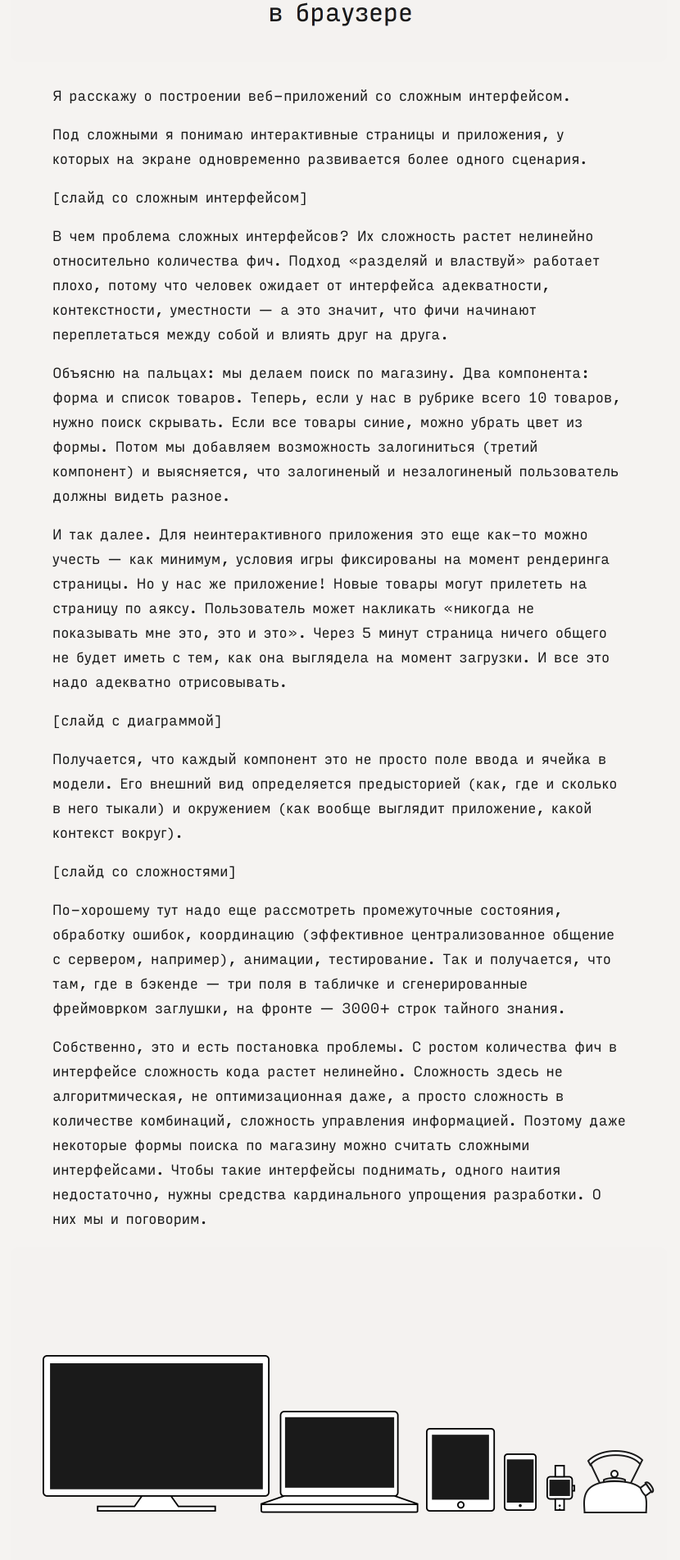
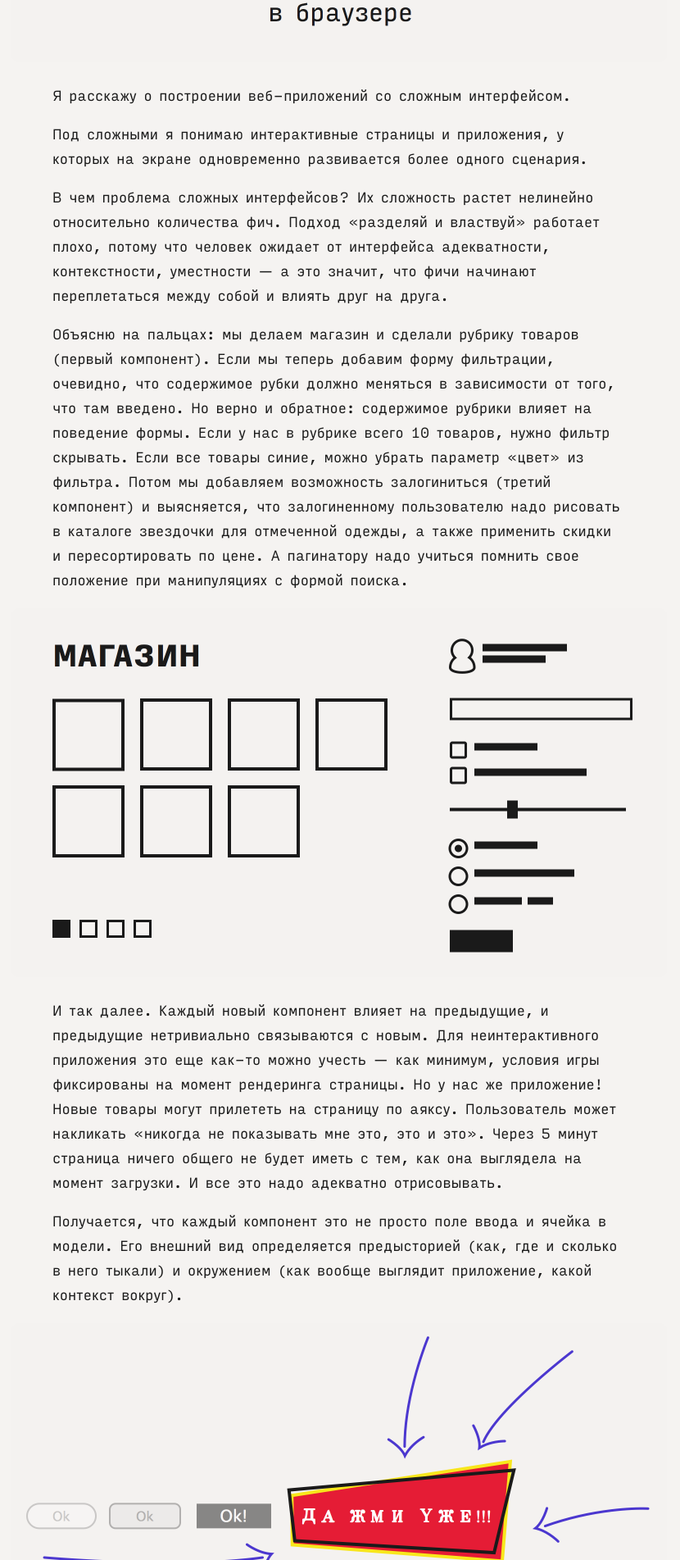
Before and after one commit to tonsky/tonsky.github.io, a Jekyll site: the page built from talks/2015-codefest/index.md, in a window 1280 px wide. Shown: the part 523-2426 px from the top of the page at 82% size, without its empty margins (226-1056 px from the left). Built offline with Jekyll 4.4.1, drawn with Linux system fonts in a browser that asks for light colours; some of the changed text lies outside the part shown.

Commit message:
more, more slides

```diff
--- a/_layouts/talk.html
+++ b/_layouts/talk.html
@@ -150,15 +150,20 @@
           window.innerHeight >= window.innerWidth * 9 / 16
             ? window.innerWidth
             : window.innerHeight * 16 / 9;
+        var scale  = width / el.clientWidth;
+        // var height = scale * el.clientHeight;
 
         q(".slide").forEach(function(slide){
           slide.style.width = width + "px";
+          slide.defaultHeight = slide.clientHeight;
+          slide.style.height = slide.clientHeight * scale + "px";
           slide.style.marginLeft = "" + (350 - width/2) + "px";
         });
         mode = "presentation";
       } else {
         q(".slide").forEach(function(slide){
           slide.style.width = "800px";
+          slide.style.height = slide.defaultHeight + "px";
           slide.style.marginLeft = "-50px";
         });
         mode = "normal";
--- a/talk.css
+++ b/talk.css
@@ -33,6 +33,7 @@ body {
 
 .slide {
   width: 800px;
+  height: 450px;
   border-radius: 10px;
   margin-left: -50px;
 }
--- a/talks/2015-codefest/index.md
+++ b/talks/2015-codefest/index.md
@@ -10,19 +10,17 @@ summary: "Какие проблемы решает функциональное
 
 Под сложными я понимаю интерактивные страницы и приложения, у которых на экране одновременно развивается более одного сценария.
 
-[слайд со сложным интерфейсом]
-
 В чем проблема сложных интерфейсов? Их сложность растет нелинейно относительно количества фич. Подход «разделяй и властвуй» работает плохо, потому что человек ожидает от интерфейса адекватности, контекстности, уместности — а это значит, что фичи начинают переплетаться между собой и влиять друг на друга.
 
-Объясню на пальцах: мы делаем поиск по магазину. Два компонента: форма и список товаров. Теперь, если у нас в рубрике всего 10 товаров, нужно поиск скрывать. Если все товары синие, можно убрать цвет из формы. Потом мы добавляем возможность залогиниться (третий компонент) и выясняется, что залогиненый и незалогиненый пользователь должны видеть разное.
+Объясню на пальцах: мы делаем магазин и сделали рубрику товаров (первый компонент). Если мы теперь добавим форму фильтрации, очевидно, что содержимое рубки должно меняться в зависимости от того, что там введено. Но верно и обратное: содержимое рубрики влияет на поведение формы. Если у нас в рубрике всего 10 товаров, нужно фильтр скрывать. Если все товары синие, можно убрать параметр «цвет» из фильтра. Потом мы добавляем возможность залогиниться (третий компонент) и выясняется, что залогиненному пользователю надо рисовать в каталоге звездочки для отмеченной одежды, а также применить скидки и пересортировать по цене. А пагинатору надо учиться помнить свое положение при манипуляциях с формой поиска.
 
-И так далее. Для неинтерактивного приложения это еще как-то можно учесть — как минимум, условия игры фиксированы на момент рендеринга страницы. Но у нас же приложение! Новые товары могут прилететь на страницу по аяксу. Пользователь может накликать «никогда не показывать мне это, это и это». Через 5 минут страница ничего общего не будет иметь с тем, как она выглядела на момент загрузки. И все это надо адекватно отрисовывать.
+<img class="slide" src="eshop.png">
 
-[слайд с диаграммой]
+И так далее. Каждый новый компонент влияет на предыдущие, и предыдущие нетривиально связываются с новым. Для неинтерактивного приложения это еще как-то можно учесть — как минимум, условия игры фиксированы на момент рендеринга страницы. Но у нас же приложение! Новые товары могут прилететь на страницу по аяксу. Пользователь может накликать «никогда не показывать мне это, это и это». Через 5 минут страница ничего общего не будет иметь с тем, как она выглядела на момент загрузки. И все это надо адекватно отрисовывать.
 
 Получается, что каждый компонент это не просто поле ввода и ячейка в модели. Его внешний вид определяется предысторией (как, где и сколько в него тыкали) и окружением (как вообще выглядит приложение, какой контекст вокруг).
 
-[слайд со сложностями]
+<img class="slide" src="context.png">
 
 По-хорошему тут надо еще рассмотреть промежуточные состояния, обработку ошибок, координацию (эффективное централизованное общение с сервером, например), анимации, тестирование. Так и получается, что там, где в бэкенде — три поля в табличке и сгенерированные фреймоврком заглушки, на фронте — 3000+ строк тайного знания.
 
@@ -34,21 +32,19 @@ summary: "Какие проблемы решает функциональное
 
 ## Ликбез по ФП
 
-<img class="slide" src="functional-programming.png">
-
 Что я понимаю под функциональным программированем? Это зонтичный термин, возникший спонтанно и исторически, точного определения у него нет.
 
 В простейшем, минимально-обязательном смысле функциональным называют язык, в котором есть функции высшего порядка и замыкания. Сегодня это джентельменский набор, стыдно не уметь, подключились даже Java и C++11. В _таком_ смысле JavaScript, конечно, исконно-функциональный язык — там всегда только так и программировали.
 
+<img class="slide" src="functional-programming.png">
+
 Нас будут интересовать три других аспекта, тоже причисляемые к ФП: иммутабельные данные, чистые функции и ленивость. Другие аспекты — хвостовую рекурсию, паттерн-матчинг и абстрактные типы данных — мы пропустим.
 
-[чистые функции]
+<img class="slide" src="pure-functions.png">
 
 Проще всего объяснить чистые функции. Чистые функции не производят никаких побочных эффектов, кроме возвращения результата. Не меняют глобальных переменных, ничего никуда не посылают и не печатают, не трогают объектов, и так далее. Принимают данные, что-то вычисляют, учитывая только аргументы, и возвращают новые данные.
 
 В ФП чистые функции стараются использовать по-максимуму. Плюсы:
-
-[слайдом]
 
 - Легче читать и понимать код
 - Легче тестировать (не надо создавать «условий»)
@@ -91,9 +87,7 @@ summary: "Какие проблемы решает функциональное
 Наконец, ленивость. Прием очень простой: вместо того, чтобы посчитать и передавать готовые данные, мы оперируем функциями, которые эти данные вычислят по запросу. Одно из применений — представление бесконечных структур, например, список всех натуральных чисел можно так сделать, другое — оптимизация вычислений. Функция может сказать «вот мой результат», хотя на самом деле ничего не сделать, только сгенерировать замыкание, которое результат может вычислить. Вызывающая сторона по необходимости вызовет эту функцию или не вызовет.
 
 
-## Веб-приложения
-
-[веб-приложения]
+<img class="slide" src="webapps.png">
 
 Итак, наконец мы можем поговорить о том, как это применять.
 
@@ -143,7 +137,7 @@ summary: "Какие проблемы решает функциональное
 
 Итак, давайте взглянем на архитектуру еще раз:
 
-[слайд с архитектурой]
+<img class="slide" src="architecture.png">
 
 - копим историю изменений модели
 - пишем функцию рендеринга из модели в virtual DOM
@@ -152,11 +146,13 @@ summary: "Какие проблемы решает функциональное
 - получаем превьюшки (спекулятивный рендеринг)
 - легко юнит-тестировать
 
+Рендеринг при этом ленивый, поскольку он сравнивает иммутабельные модели между собой, он может очень эффективно отсечь целые куски DOM-дерева, просто сравнив указатели на данные, от которых они зависят.
+
 Дальше можно с этой архитектурой делать разные вариации, насколько фантазия позволяет:
 
-[демо circle.ci]
+<iframe class="slide" width="800" height="600" src="https://www.youtube.com/embed/5yHFTN-_mOo" frameborder="0" allowfullscreen></iframe>
 
-Можно сериализовать всю модель в строку и переслать по почте. Потом вставить ее и получить в точности то же состояние интерфейса.
+Можно <a href="http://blog.circleci.com/local-state-global-concerns/">сериализовать всю модель в строку</a> и переслать по почте. Потом вставить ее и получить в точности то же состояние интерфейса.
 
 [слайд с кешированием]
 
@@ -170,9 +166,9 @@ summary: "Какие проблемы решает функциональное
 
 Можно прикрутить Event Sourcing, тогда переходы между моделями это event, и это все хорошо синхронизируется с сервером и мультеплексируется. Можно сделать, чтобы корректно обрабатывались реордеринг и локальные оптимистичные preview
 
-[демо Elm дебаггер]
+<iframe class="slide" width="800" height="450" src="https://www.youtube.com/embed/zybahE0aQqA" frameborder="0" allowfullscreen></iframe>
 
-Elm исползует иммутабельность для реализации фич еще более фантастических: у них есть time-travelling debugger. Если ты видишь, что что-то сломалось, не беда — можно отмотать назад и посмотреть, как оно там было. Можно даже поменять код в середине дебага и посмотреть, как оно бы сложилось, если бы он сразу был такой.
+Elm исползует иммутабельность для реализации фич еще более фантастических: у них <a href="http://debug.elm-lang.org">есть time-travelling debugger</a>. Если ты видишь, что что-то сломалось, не беда — можно отмотать назад и посмотреть, как оно там было. Можно даже поменять код в середине дебага и посмотреть, как оно бы сложилось, если бы он сразу был такой.
 
 Это возможно благодаря простым вещам, о которых мы только что говорили: чистоте, иммутабельности состояния и сохранения истории всех событий. Если вы именно так построили архитектуру приложения, вы можете и у себя собрать подобное.
 
@@ -181,15 +177,31 @@ Elm исползует иммутабельность для реализаци
 
 Давайте теперь перейдем к практической части доклада. Более-менее практических реализаций описанной архитектуры я знаю две.
 
-[ClojureScript]
+<img class="slide" src="clojurescript.png">
 
 Первая — это ClojureScript. Это диалект Clojure с компиляцией в JS, Clojre в свою очередь современный диалект Лиспа, только функциональный, с упором на хороший interop и практичность. Сам язык предлагает персистентные структуры данных, очень хорошие — из него потом их везде порастащили.
 
-[Фреймворки]
+<img class="slide" src="cljs-frameworks.png">
 
-Описанная архитектура реализуется в ClojureScript на React-based фреймфорках Om, Quiscent, Reagent, Rum и на freactive со своим virtual dom.
+Описанная архитектура реализуется в ClojureScript на React-based фреймфорках Om, Quiescent, Reagent, Rum и на freactive со своим virtual dom.
 
-На Om построены последняя версия Prismatic (персонализированный агрегатор новостей), Circle.ci (continous integration), Precursor (ui prototyping), Goya (pixel editor). Во всех случаях разработчики поют дифирамбы простоте разработки и низковисящим фруктам, о которых мы говорили.
+На Om построены последняя версия <a href="http://blog.getprismatic.com/om-sweet-om-high-functional-frontend-engineering-with-clojurescript-and-react/">Prismatic-а</a>, персонализированного агрегатора новостей:
+
+<img class="slide" src="prismatic.png">
+
+<a href="https://circleci.com/">Circle.ci</a>, continous integration:
+
+<img class="slide" src="circleci.png">
+
+<a href="https://precursorapp.com/">Precursor</a>, инструмент для легковесного прототипирования UI (первую версию ребята собрали за 2 дня на хакатоне):
+
+<img class="slide" src="precursor.png">
+
+и <a href="https://github.com/jackschaedler/goya">Goya</a>, пиксельный редактор:
+
+<img class="slide" src="goya.png">
+
+Во всех случаях разработчики поют дифирамбы простоте разработки и низковисящим фруктам, о которых мы говорили.
 
 [Слайд с Elm]
 
```
Also changed, not shown: other parts of _layouts/talk.html (+1 -1 lines), talks/2015-codefest/architecture.png (added), talks/2015-codefest/circleci.png (added), talks/2015-codefest/cljs-frameworks.png (added), talks/2015-codefest/clojurescript.png (added), talks/2015-codefest/context.png (added), talks/2015-codefest/eshop.png (added), talks/2015-codefest/goya.png (added), talks/2015-codefest/precursor.png (added), talks/2015-codefest/prismatic.png (added), talks/2015-codefest/pure-functions.png (added), talks/2015-codefest/webapps.png (added).
